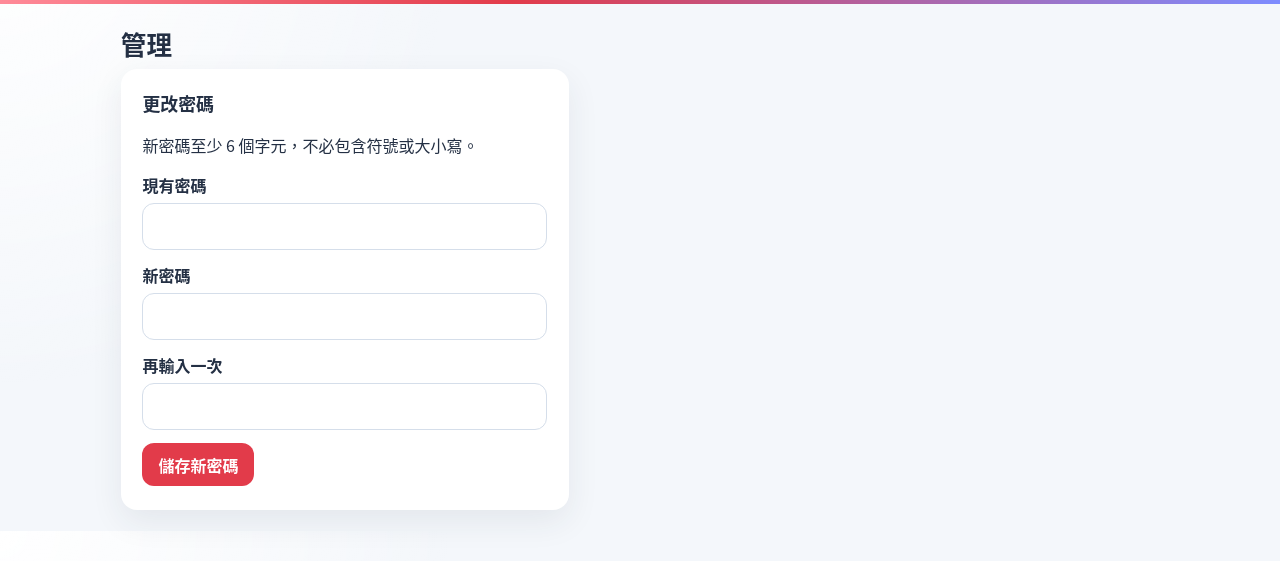
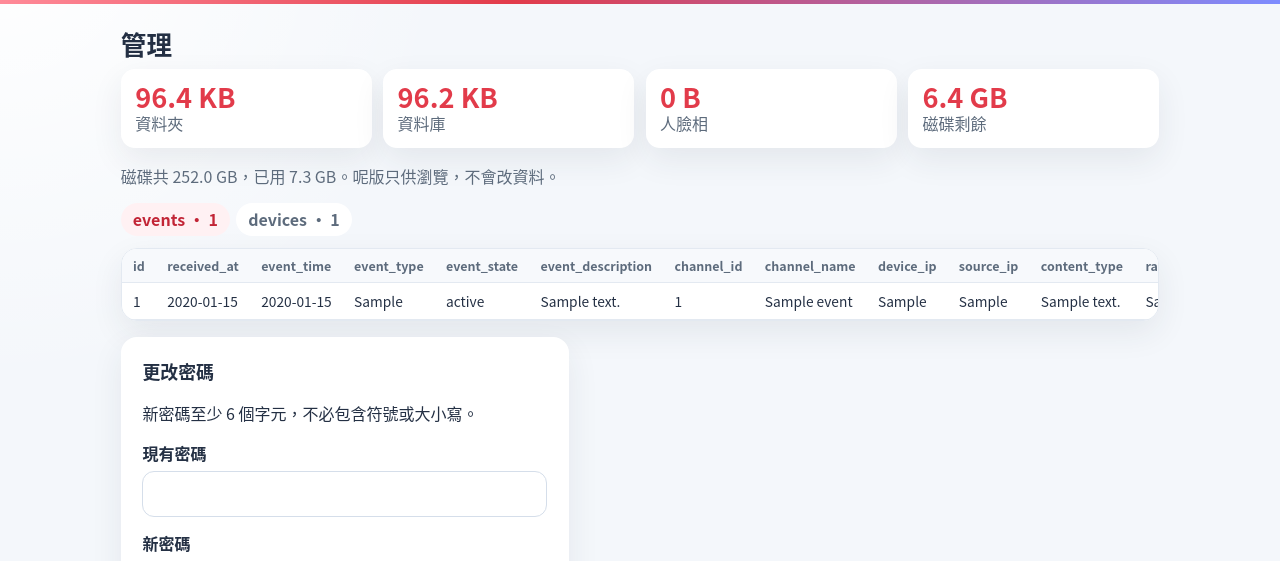
Before and after one commit to ykw2/Hik-Webhook-Endpoint, a FastAPI app: page /manage in a window 1280 px wide. Shown: the part 65-626 px from the top of the page. Before the commit the page ends 585 px from the top, so only its background shows below. Run offline with FastAPI, Linux system fonts and the light colour scheme; the visitor is signed in with stand-in values (Sample User, id 1); tables that the repository leaves empty hold one stand-in row (values such as "Sample post").

Commit message:
Show disk use and a read-only view of stored events on the management page.

```diff
--- a/app/db.py
+++ b/app/db.py
@@ -1,8 +1,10 @@
 from __future__ import annotations
 
+import shutil
 import sqlite3
 from contextlib import contextmanager
 from datetime import datetime, timedelta
+from pathlib import Path
 from typing import Iterator
 
 from app.config import DATA_DIR, DB_PATH, HK, IMAGE_DIR, MAX_ATTEMPTS
@@ -128,6 +130,88 @@ def init() -> None:
             )
             """
         )
+
+
+BROWSE_TABLES = ("events", "devices")
+BROWSE_PAGE = 20
+_CELL_LIMIT = 160
+
+
+def _path_size(path: Path) -> int:
+    try:
+        return path.stat().st_size if path.is_file() else 0
+    except OSError:
+        return 0
+
+
+def _tree_size(path: Path) -> int:
+    if not path.exists():
+        return 0
+    total = 0
+    for item in path.rglob("*"):
+        total += _path_size(item)
+    return total
+
+
+def storage_report() -> dict[str, int]:
+    DATA_DIR.mkdir(parents=True, exist_ok=True)
+    database = (
+        _path_size(DB_PATH)
+        + _path_size(DB_PATH.with_name(DB_PATH.name + "-wal"))
+        + _path_size(DB_PATH.with_name(DB_PATH.name + "-shm"))
+    )
+    images = _tree_size(IMAGE_DIR)
+    data = _tree_size(DATA_DIR)
+    disk = shutil.disk_usage(DATA_DIR)
+    return {
+        "database": database,
+        "images": images,
+        "data": data,
+        "other": max(0, data - database - images),
+        "disk_total": disk.total,
+        "disk_used": disk.used,
+        "disk_free": disk.free,
+    }
+
+
+def browse_counts() -> dict[str, int]:
+    counts = {name: 0 for name in BROWSE_TABLES}
+    with connect() as conn:
+        for name in BROWSE_TABLES:
+            row = conn.execute(f"SELECT COUNT(*) AS n FROM {name}").fetchone()
+            counts[name] = int(row["n"])
+    return counts
+
+
+def browse_table(name: str, page: int, page_size: int = BROWSE_PAGE) -> dict:
+    chosen = name if name in BROWSE_TABLES else BROWSE_TABLES[0]
+    page = max(1, page)
+    with connect() as conn:
+        total = int(conn.execute(f"SELECT COUNT(*) AS n FROM {chosen}").fetchone()["n"])
+        pages = max(1, (total + page_size - 1) // page_size)
+        page = min(page, pages)
+        columns = [row["name"] for row in conn.execute(f"PRAGMA table_info({chosen})")]
+        found = conn.execute(
+            f"SELECT * FROM {chosen} ORDER BY id DESC LIMIT ? OFFSET ?",
+            (page_size, (page - 1) * page_size),
+        ).fetchall()
+    rows: list[list[str]] = []
+    for found_row in found:
+        cells: list[str] = []
+        for column in columns:
+            text = "" if found_row[column] is None else str(found_row[column])
+            if len(text) > _CELL_LIMIT:
+                text = text[:_CELL_LIMIT] + "…"
+            cells.append(text)
+        rows.append(cells)
+    return {
+        "name": chosen,
+        "columns": columns,
+        "rows": rows,
+        "total": total,
+        "page": page,
+        "pages": pages,
+    }
 
 
 def admin_hash() -> str | None:
--- a/app/main.py
+++ b/app/main.py
@@ -551,12 +551,37 @@ async def events_clear(request: Request):
     return RedirectResponse("/events?m=cleared", status_code=303)
 
 
+def format_bytes(size: int) -> str:
+    value = float(max(0, size))
+    for unit in ("B", "KB", "MB", "GB", "TB"):
+        if value < 1024 or unit == "TB":
+            if unit == "B":
+                return f"{int(value)} {unit}"
+            return f"{value:.1f} {unit}"
+        value /= 1024
+    return f"{int(size)} B"
+
+
 @app.get("/manage")
 def manage(request: Request):
     denied = guard(request)
     if denied:
         return denied
-    return render(request, "password.html")
+    table = request.query_params.get("table", "events")
+    try:
+        dbpage = int(request.query_params.get("dbpage", "1"))
+    except ValueError:
+        dbpage = 1
+    report = db.storage_report()
+    browse = db.browse_table(table, dbpage)
+    storage = {key: format_bytes(value) for key, value in report.items()}
+    return render(
+        request,
+        "password.html",
+        storage=storage,
+        counts=db.browse_counts(),
+        browse=browse,
+    )
 
 
 @app.get("/password")
--- a/app/static/style.css
+++ b/app/static/style.css
@@ -402,7 +402,44 @@ button:hover,
   word-break: break-all;
 }
 
-.hint { margin: 0.35rem 0 0; color: var(--muted); }
+.hint { margin: 0.35rem 0 0.9rem; color: var(--muted); }
+
+.sql-wrap {
+  overflow: auto;
+  max-height: 32rem;
+  margin-bottom: 1rem;
+  background: var(--surface);
+  border: 1px solid var(--line);
+  border-radius: var(--radius);
+  box-shadow: var(--shadow);
+}
+
+.sql {
+  border-collapse: collapse;
+  width: max-content;
+  min-width: 100%;
+  font-size: 0.86rem;
+}
+
+.sql th,
+.sql td {
+  padding: 0.45rem 0.7rem;
+  border-bottom: 1px solid var(--line);
+  text-align: left;
+  vertical-align: top;
+  max-width: 16rem;
+  word-break: break-word;
+}
+
+.sql th {
+  position: sticky;
+  top: 0;
+  background: #f7f9fc;
+  font-size: 0.78rem;
+  color: var(--muted);
+}
+
+.sql-wrap .empty { margin: 0; }
 
 .stats {
   display: grid;
--- a/app/templates/base.html
+++ b/app/templates/base.html
@@ -5,7 +5,7 @@
   <meta name="viewport" content="width=device-width, initial-scale=1">
   <meta name="robots" content="noindex, nofollow">
   <title>{% block title %}海康事件{% endblock %}</title>
-  <link rel="stylesheet" href="/static/style.css?v=7">
+  <link rel="stylesheet" href="/static/style.css?v=8">
   {% if authed %}<meta name="csrf" content="{{ csrf }}">{% endif %}
 </head>
 <body>
--- a/app/templates/password.html
+++ b/app/templates/password.html
@@ -3,6 +3,44 @@
 {% block content %}
 {% if flash %}<p class="flash{% if flash_bad %} bad{% endif %}">{{ flash }}</p>{% endif %}
 <h1>管理</h1>
+
+<section class="stats">
+  <article><b>{{ storage.data }}</b><span>資料夾</span></article>
+  <article><b>{{ storage.database }}</b><span>資料庫</span></article>
+  <article><b>{{ storage.images }}</b><span>人臉相</span></article>
+  <article><b>{{ storage.disk_free }}</b><span>磁碟剩餘</span></article>
+</section>
+<p class="hint">磁碟共 {{ storage.disk_total }}，已用 {{ storage.disk_used }}。呢版只供瀏覽，不會改資料。</p>
+
+<nav class="tabs">
+  <a class="{% if browse.name == 'events' %}on{% endif %}" href="/manage?table=events">events · {{ counts.events }}</a>
+  <a class="{% if browse.name == 'devices' %}on{% endif %}" href="/manage?table=devices">devices · {{ counts.devices }}</a>
+</nav>
+
+<div class="sql-wrap">
+  {% if browse.total %}
+  <table class="sql">
+    <thead>
+      <tr>{% for column in browse.columns %}<th>{{ column }}</th>{% endfor %}</tr>
+    </thead>
+    <tbody>
+      {% for row in browse.rows %}
+      <tr>{% for cell in row %}<td>{{ cell }}</td>{% endfor %}</tr>
+      {% endfor %}
+    </tbody>
+  </table>
+  {% else %}
+  <p class="empty">未有資料。</p>
+  {% endif %}
+</div>
+{% if browse.pages > 1 %}
+<nav class="pager">
+  {% if browse.page > 1 %}<a href="/manage?table={{ browse.name }}&dbpage={{ browse.page - 1 }}">上一頁</a>{% endif %}
+  <span>{{ browse.page }} / {{ browse.pages }}</span>
+  {% if browse.page < browse.pages %}<a href="/manage?table={{ browse.name }}&dbpage={{ browse.page + 1 }}">下一頁</a>{% endif %}
+</nav>
+{% endif %}
+
 <form class="card left" method="post" action="/password">
   <h2>更改密碼</h2>
   <p>新密碼至少 6 個字元，不必包含符號或大小寫。</p>
```
